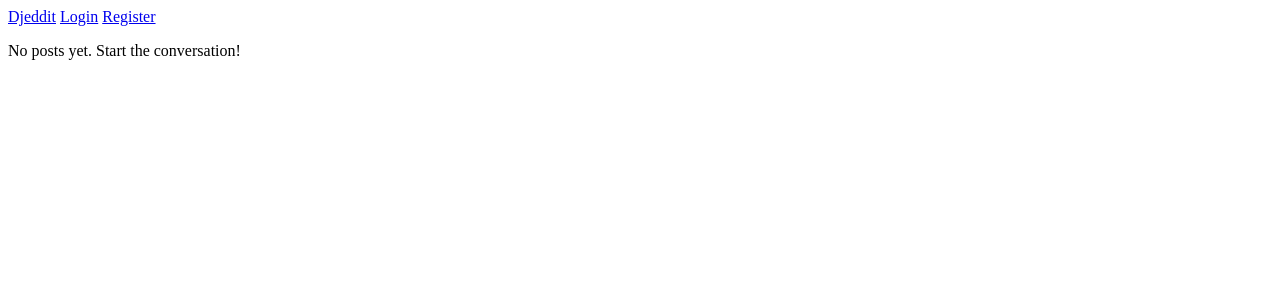
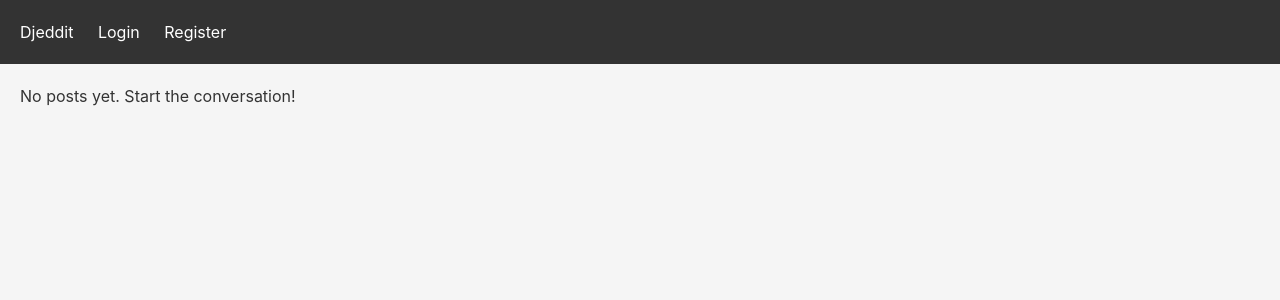
Before and after one commit to bvedant/djeddit, a Django app: page / in a window 1280 px wide. Shown: the top 300 px of the page. Run offline with Django 5.2, Linux system fonts and the light colour scheme; data that the repository does not hold is empty.

Commit message:
adding minimal CSS

```diff
--- a/posts/templates/posts/base.html
+++ b/posts/templates/posts/base.html
@@ -2,6 +2,8 @@
 <html>
 <head>
     <title>Djeddit</title>
+    {% load static %}
+    <link rel="stylesheet" type="text/css" href="{% static 'css/styles.css' %}">
 </head>
 <body>
     <nav>
--- a/static/css/styles.css
+++ b/static/css/styles.css
@@ -6,8 +6,10 @@
 }
 
 body {
-    font-family: -apple-system, BlinkMacSystemFont, 'Segoe UI', Roboto, sans-serif;
-    line-height: 1.6;
+    margin: 0;
+    padding: 20px;
+    font-family: -apple-system, system-ui, sans-serif;
+    line-height: 1.5;
     background: #f5f5f5;
     color: #333;
 }
@@ -21,25 +23,28 @@ body {
 
 /* Navigation */
 nav {
+    margin: -20px -20px 20px -20px;
+    padding: 20px;
     background: #333;
-    padding: 1rem;
 }
 
 nav a {
     color: white;
     text-decoration: none;
+    margin-right: 20px;
 }
 
 /* Basic elements */
 button {
-    padding: 0.5rem 1rem;
+    padding: 8px 16px;
     cursor: pointer;
 }
 
 input, textarea {
+    display: block;
     width: 100%;
-    padding: 0.5rem;
-    margin: 0.5rem 0;
+    margin: 5px 0 15px 0;
+    padding: 8px;
 }
 
 /* Cards */
```
